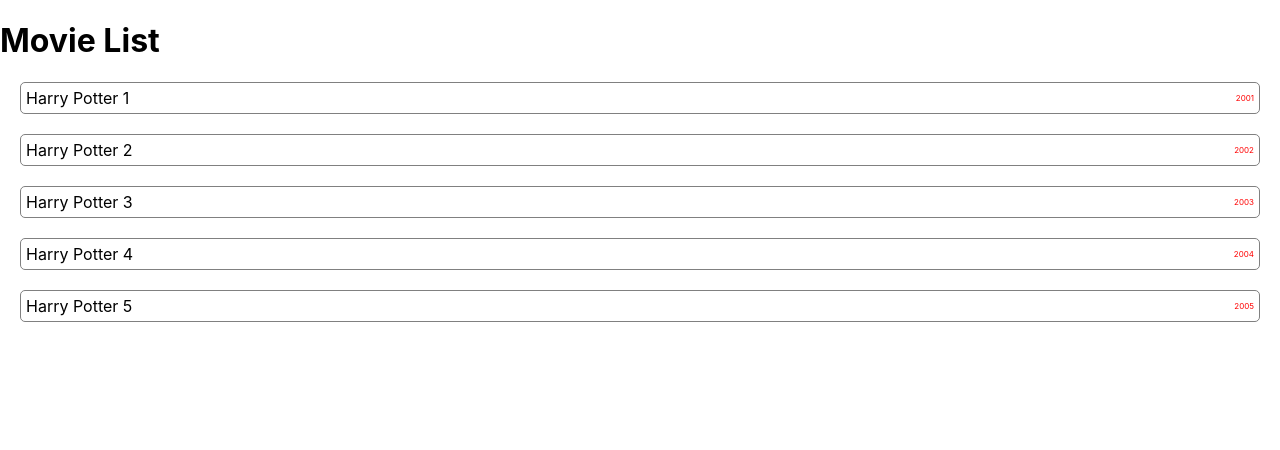
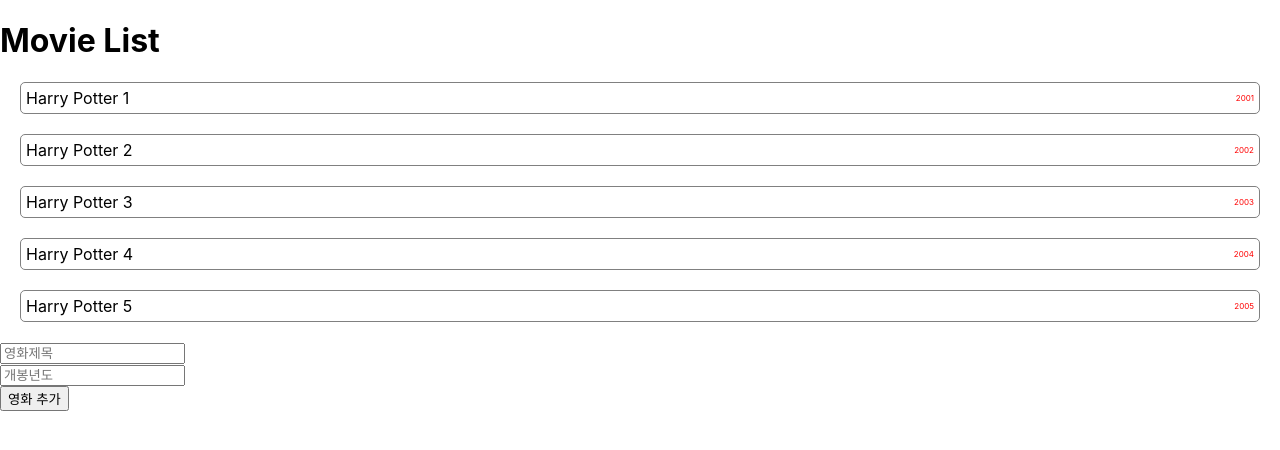
Before and after one commit to YebinK/react-practice, a React (Create React App) app in the folder src/frontend/: page / in a window 1280 px wide. Shown: the top 450 px of the page. Built offline with nearby package versions, Linux system fonts and the light colour scheme.

Commit message:
feat: 폼으로 Movie 추가 구현

```diff
--- a/src/frontend/src/App.js
+++ b/src/frontend/src/App.js
@@ -1,26 +1,59 @@
-import React from 'react';
+import React, { useState, useEffect } from 'react';
 import Movie from "./components/Movie";
 
 function App() {
-
-    const movies = [
+    const [movieTitle, setMovieTitle] = useState('');
+    const [movieYear, setMovieYear] = useState('');
+    const [movies, setMovies] = useState([
         { id: 1, title: 'Harry Potter 1', year: 2001 },
         { id: 2, title: 'Harry Potter 2', year: 2002 },
         { id: 3, title: 'Harry Potter 3', year: 2003 },
         { id: 4, title: 'Harry Potter 4', year: 2004 },
         { id: 5, title: 'Harry Potter 5', year: 2005 },
-    ]
+    ]);
+
+    useEffect(() => {
+        console.log('render');
+    }, [movies])
 
     const renderMovies = movies.map(movie => {
         return (
             <Movie movie={movie} key={movie.id} />
         )
     })
+    const addMovie = (event) => {
+        event.preventDefault();
+
+        console.log(movieTitle, movieYear);
+
+        setMovies([...movies, {
+            id: 0,
+            title: movieTitle,
+            year: movieYear,
+        }])
+    }
 
     return (
         <div className="App">
             <h1>Movie List</h1>
             {renderMovies}
+
+            <form onSubmit={addMovie}>
+                <input
+                    type="text"
+                    value={movieTitle}
+                    placeholder="영화제목"
+                    onChange={e => setMovieTitle(e.target.value)}/>
+                <br/>
+
+                <input type="text"
+                       value={movieYear}
+                       placeholder="개봉년도"
+                       onChange={e => setMovieYear(e.target.value)}/>
+                <br/>
+
+                <button type="submit">영화 추가</button>
+            </form>
         </div>
     );
 }
```
